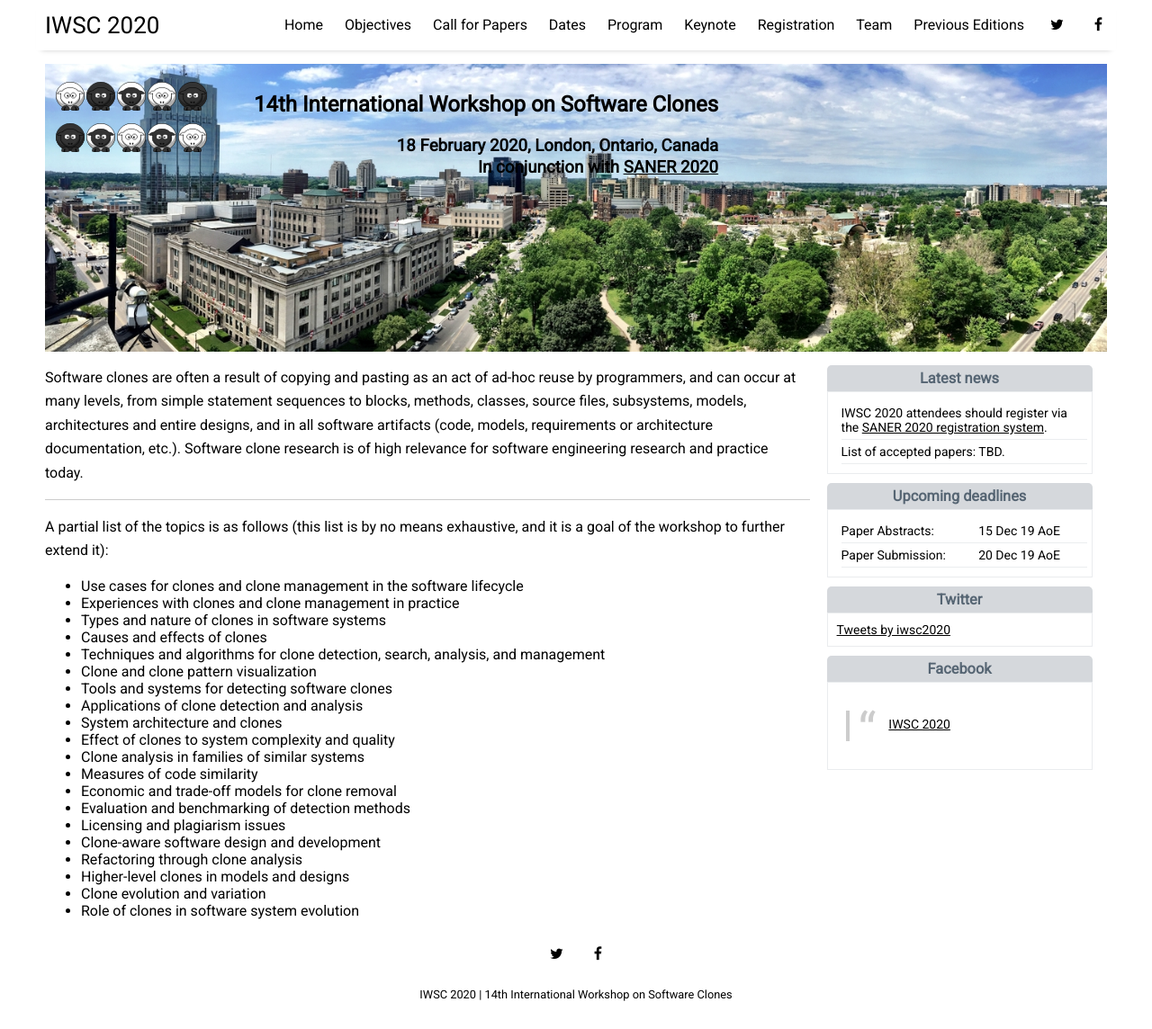
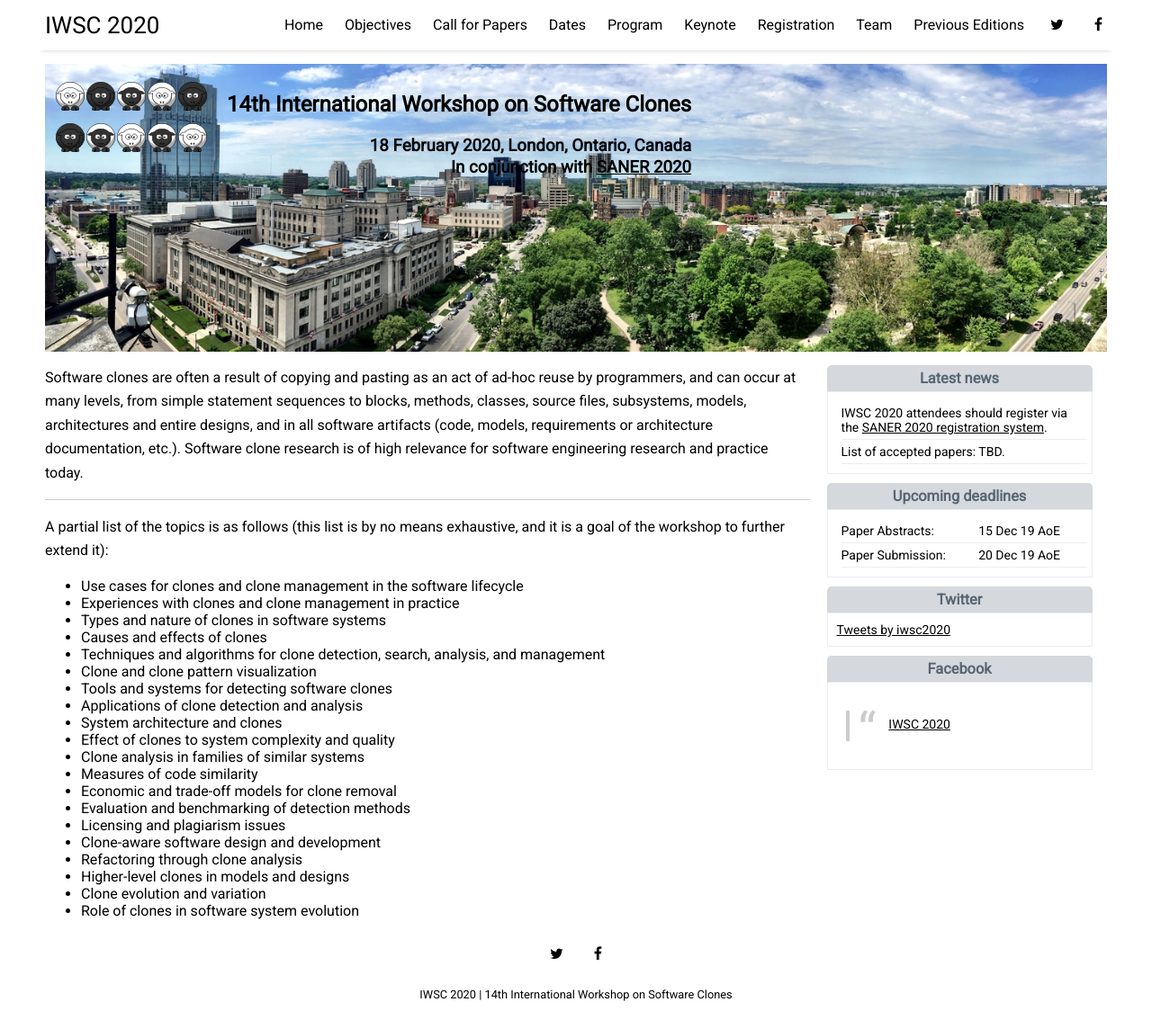
Before and after one commit to iwsc2020/iwsc2020.github.io, a Jekyll site: the page built from index.html, in a window 1280 px wide and 1144 px high. Shown: the whole window at 90% size. Built offline with Jekyll 4.4.1, drawn with Linux system fonts in a browser that asks for light colours; nearby versions of some CDN libraries; the list of posts is cut into pages by our own code; comment, search, counter and statistics services are not loaded.

Commit message:
Update home.html

```diff
--- a/_layouts/home.html
+++ b/_layouts/home.html
@@ -13,7 +13,7 @@
           <td><span class="sheep sheep_black_white" /></td>
           <td><span class="sheep sheep_white" /></td>
           <td><span class="sheep sheep_black" /></td>
-          <td align="right" style="padding-left: 50px;">&nbsp;<h2>14th International Workshop on Software Clones</h2></td>
+          <td align="right" style="padding-left: 20px;">&nbsp;<h2>14th International Workshop on Software Clones</h2></td>
         </tr>
         <tr>
           <td><span class="sheep sheep_black" /></td>
```
